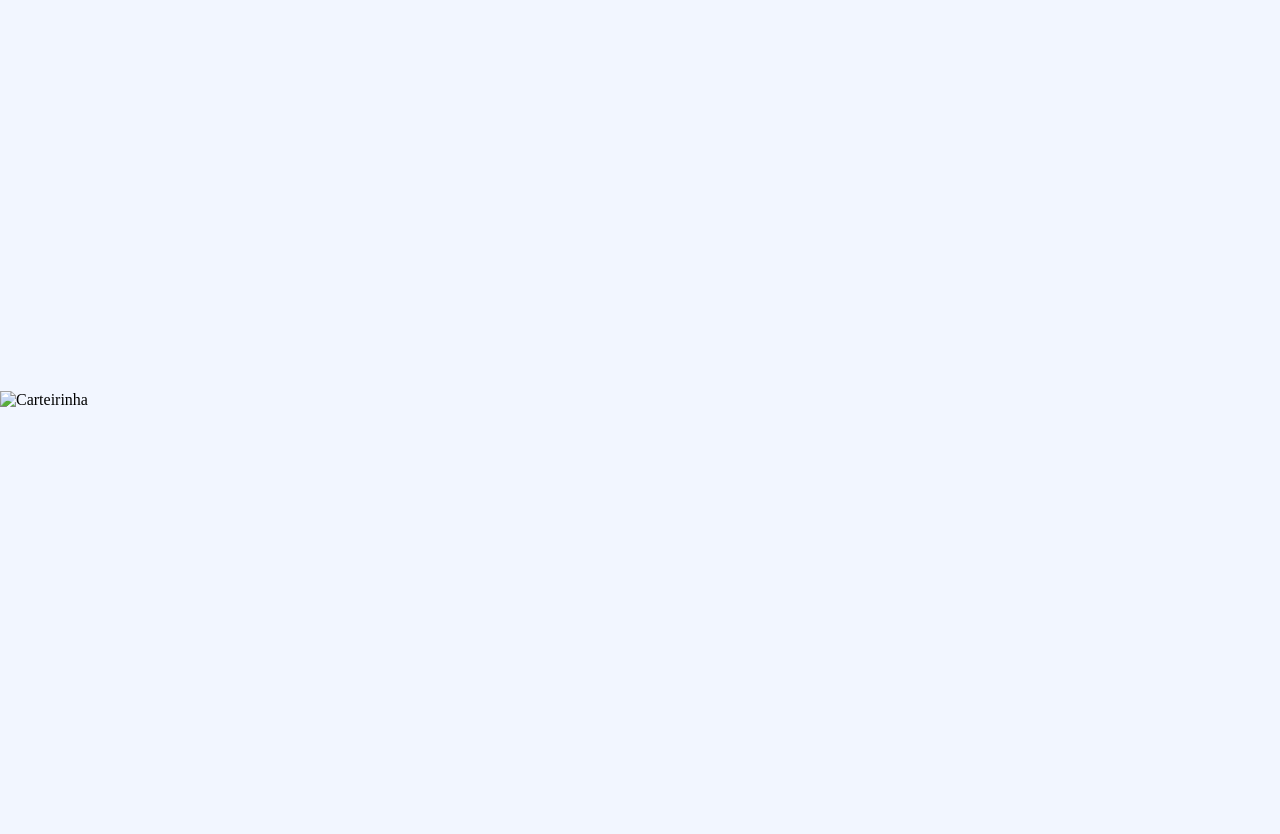
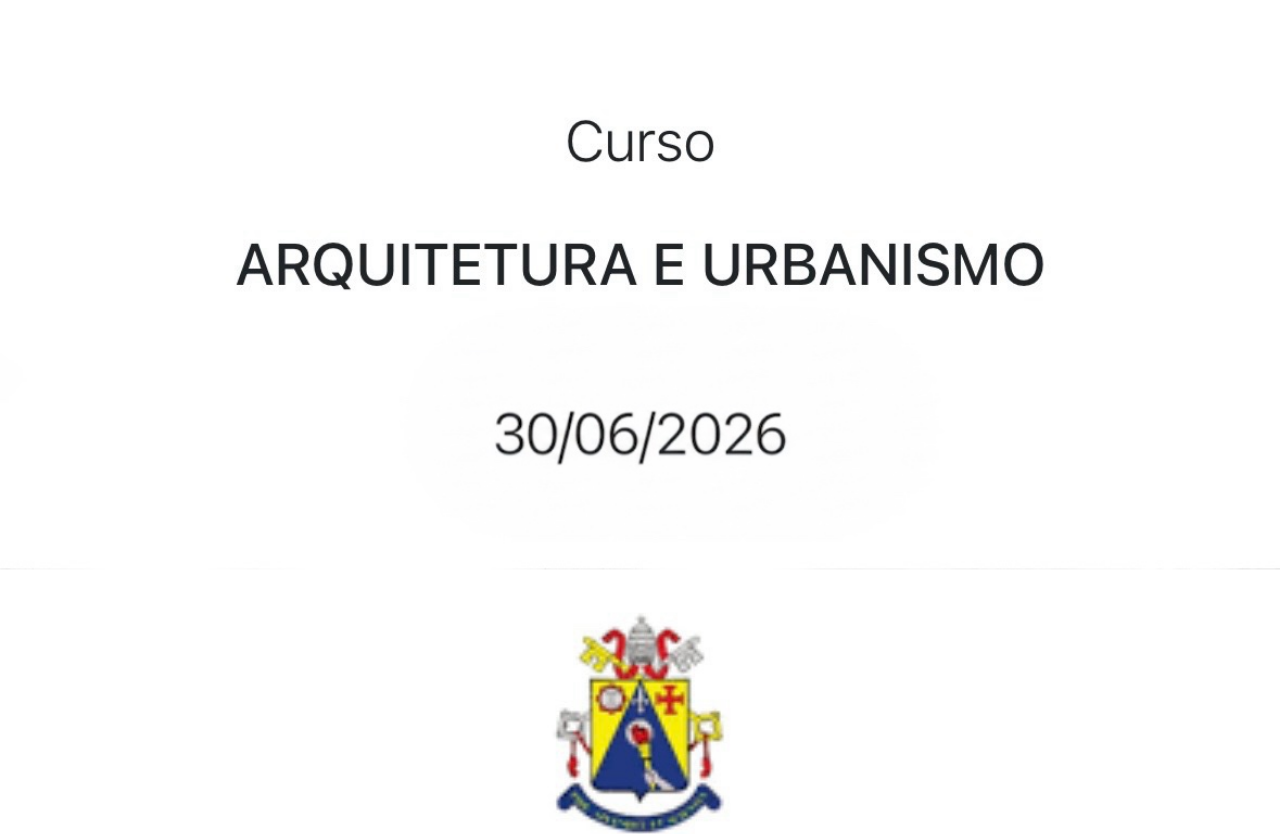
Before and after one commit to vmeloo2/Comprovante-Mat, a plain HTML site: page index.html in a window 1280 px wide. Shown: the top 834 px of the page. Before the commit the page ends 800 px from the top, so only its background shows below. Drawn offline with Linux system fonts and the light colour scheme.

Commit message:
Update index.html

```diff
--- a/index.html
+++ b/index.html
@@ -32,6 +32,6 @@
   </style>
 </head>
 <body>
-  <img src="a1ff663a-81e8-4042-90af-a56c5e891ad8.jpeg" alt="Carteirinha" />
+  <img src="2670CC36-2330-4F38-99E7-432DC5E84419.jpeg" alt="Carteirinha" />
 </body>
 </html>
```
